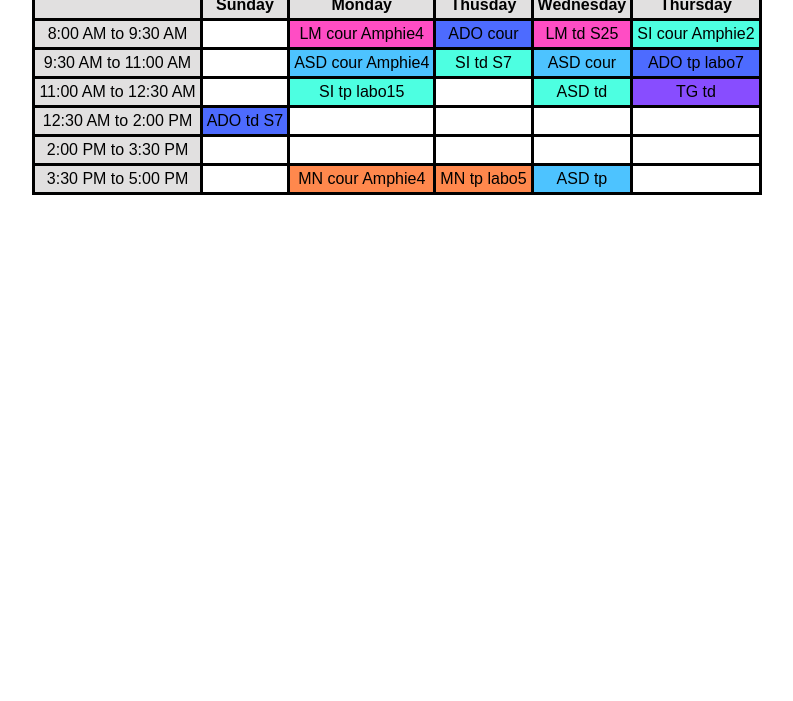
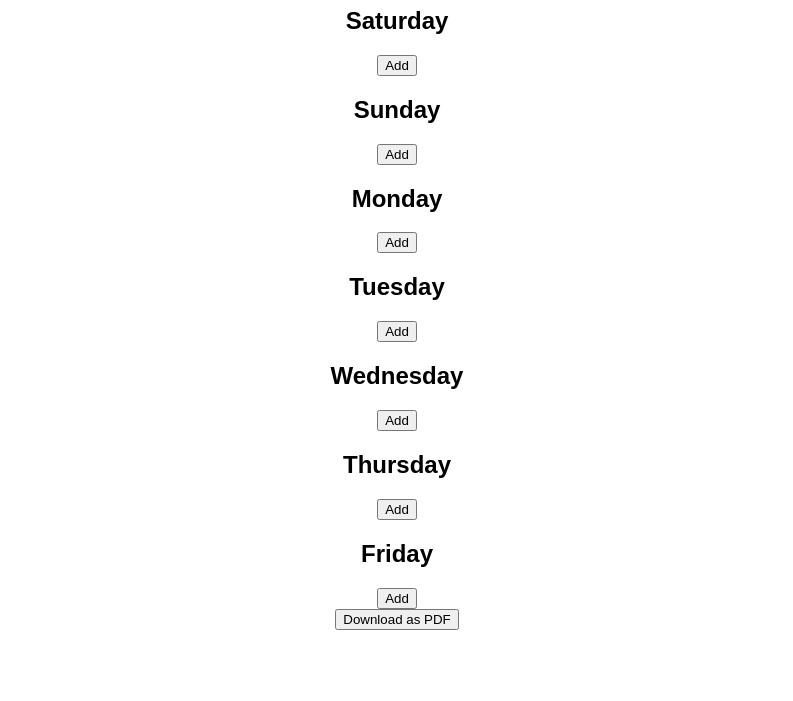
Before and after one commit to ramzoudz-hub/team2, a plain HTML site: page index.html in a window 1280 px wide. Shown: the part 99-800 px from the top of the page, without its empty margins (243-1036 px from the left). Drawn offline with Linux system fonts and the light colour scheme.

Commit message:
Update index.html

```diff
--- a/index.html
+++ b/index.html
@@ -2,79 +2,102 @@
 <html lang="en">
 <head>
     <meta charset="UTF-8">
+    <meta name="viewport" content="width=device-width, initial-scale=1.0">
     <link rel="stylesheet" href="styles.css">
-    <meta name="viewport" content="width=device-width, initial-scale=1.0">
-    <title>Student schedule page</title>
+    <title>Student Schedule</title>
+    <script defer src="main.js"></script>
+    <script src="https://cdnjs.cloudflare.com/ajax/libs/html2pdf.js/0.10.1/html2pdf.bundle.min.js"></script>
 
 </head>
 <body>
-    <h1>Student schedule page <svg xmlns="http://www.w3.org/2000/svg" width="16" height="16" fill="currentColor" class="bi bi-clock" viewBox="0 0 16 16">
-  <path d="M8 3.5a.5.5 0 0 0-1 0V9a.5.5 0 0 0 .252.434l3.5 2a.5.5 0 0 0 .496-.868L8 8.71z"/>
-  <path d="M8 16A8 8 0 1 0 8 0a8 8 0 0 0 0 16m7-8A7 7 0 1 1 1 8a7 7 0 0 1 14 0"/>
-</svg></i></h1>
+
+    <header>
+        <img src="techzoneLogo.jpg" alt="techzone logo">
+        <h1>Student Schedule Page</h1>
+    </header>
+
     <main>
-        <table>
-            <thead>
-                <tr>
-                    <th></th>
-                    <th>Sunday</th>
-                    <th>Monday</th>
-                    <th>Thusday</th>
-                    <th>Wednesday</th>
-                    <th>Thursday</th>
-                </tr>
-            </thead>
-            <tbody>
-                <tr>
-                    <td class="time">8:00 AM to 9:30 AM</td>
-                    <td></td>
-                    <td class="lm">LM cour Amphie4</td>
-                    <td class="ado">ADO cour</td>
-                    <td class="lm">LM td S25</td>
-                    <td class="si">SI cour Amphie2</td>
-                </tr>
-                <tr>
-                    <td class="time">9:30 AM to 11:00 AM</td>
-                    <td></td>
-                    <td class="asd">ASD cour Amphie4</td>
-                    <td class="si">SI td S7</td>
-                    <td class="asd">ASD cour</td>
-                    <td class="ado">ADO tp labo7</td>
-                </tr>
-                <tr>
-                    <td class="time">11:00 AM to 12:30 AM</td>
-                    <td></td>
-                    <td class="si">SI tp labo15</td>
-                    <td></td>
-                    <td class="si">ASD td</td>
-                    <td class="tg">TG td</td>
-                </tr>
-                <tr>
-                    <td class="time">12:30 AM to 2:00 PM</td>
-                    <td class="ado">ADO td S7</td>
-                    <td></td>
-                    <td></td>
-                    <td></td>
-                    <td></td>
-                </tr>
-                <tr>
-                    <td class="time">2:00 PM to 3:30 PM</td>
-                    <td></td>
-                    <td></td>
-                    <td></td>
-                    <td></td>
-                    <td></td>
-                </tr>
-                <tr>
-                    <td class="time">3:30 PM to 5:00 PM</td>
-                    <td></td>
-                    <td class="mn">MN cour Amphie4</td>
-                    <td class="mn">MN tp labo5</td>
-                    <td class="asd">ASD tp</td>
-                    <td></td>
-                </tr>
-            </tbody>
-        </table>
+
+        <div class="card">
+            <h2>Saturday</h2>
+            <div class="inputs" style="display: none;">
+                <input type="text" placeholder="Time">
+                <input type="text" placeholder="Subject">
+                <input type="text" placeholder="Group">
+                <button class="save">Save</button>
+            </div>
+            <button class="add">Add</button>
+        </div>
+
+        <div class="card">
+            <h2>Sunday</h2>
+            <div class="inputs" style="display: none;">
+                <input type="text" placeholder="Time">
+                <input type="text" placeholder="Subject">
+                <input type="text" placeholder="Group">
+                <button class="save">Save</button>
+            </div>
+            <button class="add">Add</button>
+        </div>
+
+        <div class="card">
+            <h2>Monday</h2>
+            <div class="inputs" style="display: none;">
+                <input type="text" placeholder="Time">
+                <input type="text" placeholder="Subject">
+                <input type="text" placeholder="Group">
+                <button class="save">Save</button>
+            </div>
+            <button class="add">Add</button>
+        </div>
+
+        <div class="card">
+            <h2>Tuesday</h2>
+            <div class="inputs" style="display: none;">
+                <input type="text" placeholder="Time">
+                <input type="text" placeholder="Subject">
+                <input type="text" placeholder="Group">
+                <button class="save">Save</button>
+            </div>
+            <button class="add">Add</button>
+        </div>
+
+        <div class="card">
+            <h2>Wednesday</h2>
+            <div class="inputs" style="display: none;">
+                <input type="text" placeholder="Time">
+                <input type="text" placeholder="Subject">
+                <input type="text" placeholder="Group">
+                <button class="save">Save</button>
+            </div>
+            <button class="add">Add</button>
+        </div>
+
+        <div class="card">
+            <h2>Thursday</h2>
+            <div class="inputs" style="display: none;">
+                <input type="text" placeholder="Time">
+                <input type="text" placeholder="Subject">
+                <input type="text" placeholder="Group">
+                <button class="save">Save</button>
+            </div>
+            <button class="add">Add</button>
+        </div>
+
+        <div class="card">
+            <h2>Friday</h2>
+            <div class="inputs" style="display: none;">
+                <input type="text" placeholder="Time">
+                <input type="text" placeholder="Subject">
+                <input type="text" placeholder="Group">
+                <button class="save">Save</button>
+            </div>
+            <button class="add">Add</button>
+        </div>
+        <button id="downloadPdf">
+            Download as PDF
+        </button>
     </main>
+
 </body>
 </html>
```
